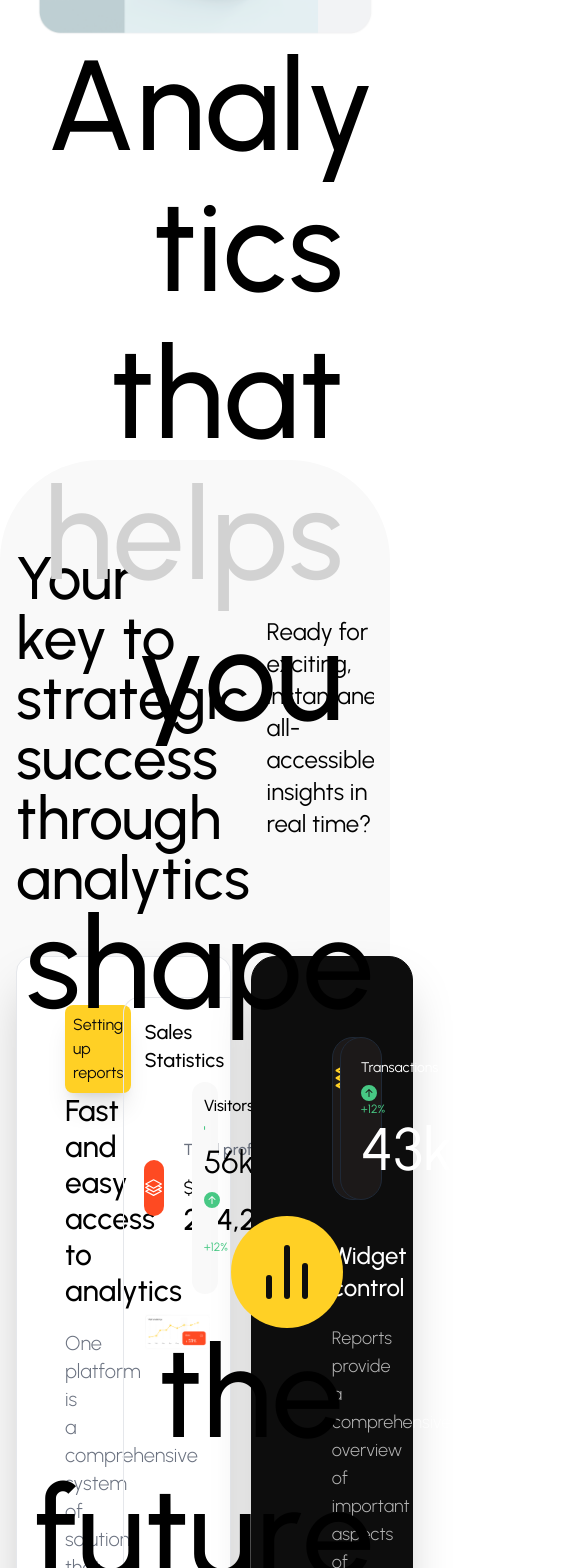
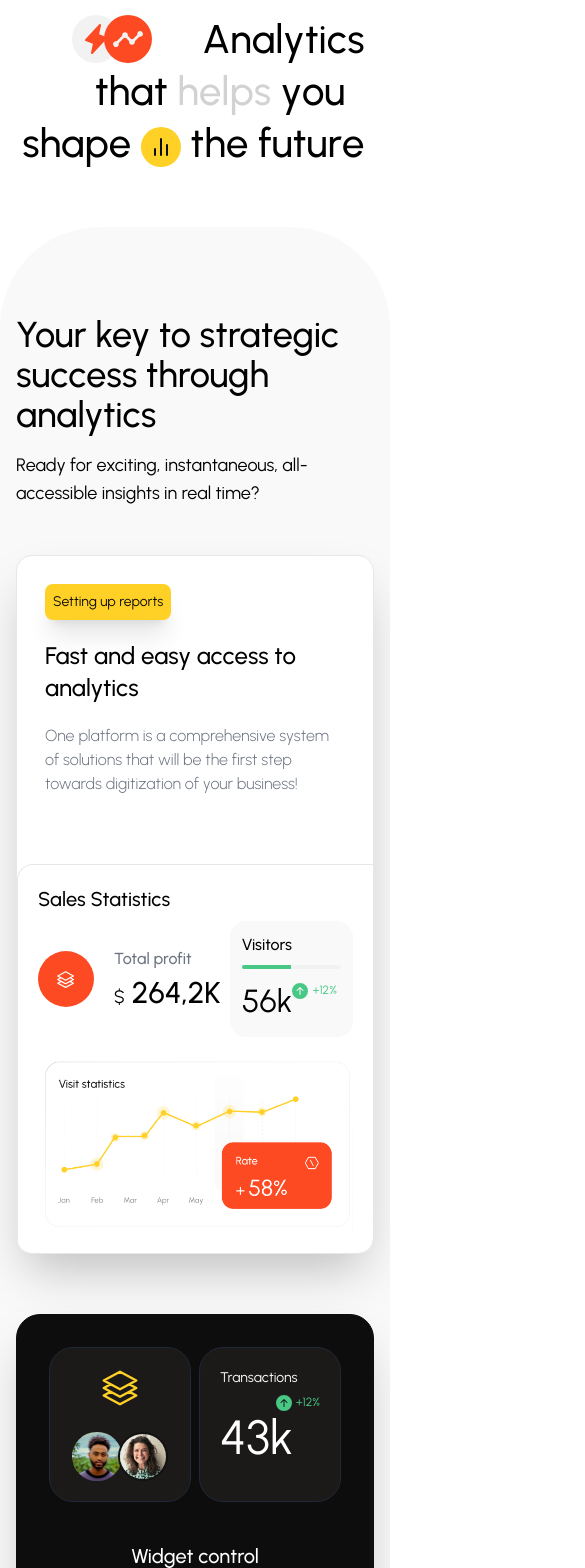
Before and after one commit to i-Mhyke/ramos-moniepoint, a Next.js app: page / in a window 390 px wide. Shown: the part 360-1928 px from the top of the page, 585 px wide, since content can reach past the window. Built offline with nearby package versions, Linux system fonts and the light colour scheme.

Commit message:
update hero

```diff
--- a/src/components/commons/AppContainer/index.tsx
+++ b/src/components/commons/AppContainer/index.tsx
@@ -13,7 +13,7 @@ export const AppContainer = React.forwardRef<HTMLDivElement, AppContainerProps>(
       <div
         {...props}
         ref={ref}
-        className={cn('container max-w-[1440px] mx-auto px-4 sm:px-7 md:px-10 lg:px-14', className)}
+        className={cn('container max-w-[1440px] mx-auto px-4 sm:px-7 md:px-10 lg:px-8 xl:px-14', className)}
       >
         {children}
       </div>
--- a/src/components/layouts/GetStartedSection.tsx
+++ b/src/components/layouts/GetStartedSection.tsx
@@ -33,7 +33,7 @@ export const GetStartedSection = () => {
                 </div>
             </Animate>
             <div className="max-w-2xl text-center">
-                <h1 className="text-[8rem] font-medium mt-3 text-nowrap">
+                <h1 className="max-lg:text-[3rem] text-[8rem] font-medium mt-3 text-nowrap">
                     <WordAnimate text="Get started" animation={{
                         hidden: {
                             y: 50,
@@ -52,7 +52,7 @@ export const GetStartedSection = () => {
                         },
                     }} />
                 </h1>
-                <p className="text-2xl text-balance text-gray-500">Turn information into advantage! Start using Ramos today. Signup for a free trial.</p>
+                <p className="max-lg:text-lg text-2xl text-balance text-gray-500">Turn information into advantage! Start using Ramos today. Signup for a free trial.</p>
                     <Animate className="" once={false} animation={{
                         hidden: {
                             scale: 0.3,
@@ -69,7 +69,7 @@ export const GetStartedSection = () => {
                         },
 
                     }}>
-                        <div className="flex gap-4 mt-16 justify-center">
+                        <div className="flex gap-4 mt-16 max-lg:flex-col justify-center">
                             <Button variant="light" className="min-w-[200px]">Request a demo</Button>
                             <Button variant="primary" className="min-w-[200px]" >Start for free</Button>
                         </div>
--- a/src/components/layouts/Hero.tsx
+++ b/src/components/layouts/Hero.tsx
@@ -10,8 +10,8 @@ import { Animate } from "../commons/Animations"
 
 export const Hero = () => {
     return (
-        <AppContainer className="h-[90vh] max-h-[720px] pt-20">
-            <div className="mx-auto relative">
+        <AppContainer className="max-lg:h-auto h-[90vh] lg:max-h-[720px] pt-20 max-lg:pb-14">
+            <div className="mx-auto relative max-lg:flex max-lg:flex-col">
                 <div className="float-right ml-5 relative">
                     <div className="w-[3rem] h-[3rem] flex justify-center items-center bg-primary rounded-full absolute -top-3 -left-3 shadow-lg z-10">
                         <FaPlay size='1.1rem' className="fill-white" />
@@ -39,7 +39,7 @@ export const Hero = () => {
                         </Animate>
                 </div>
                 <div className="relative">
-                    <div className="h-[7rem] flex items-center mt-5 absolute top-0 left-36">
+                    <div className="max-lg:h-[3rem] h-[7rem] flex items-center mt-5 absolute top-0 max-lg:left-14 lg:left-36">
                         <Animate animation={{
                             hidden: {
                                 scale: 0.2,
@@ -54,7 +54,7 @@ export const Hero = () => {
                                 }
                             },
                         }}>
-                            <PiLightningFill size="7rem" className="text-primary rounded-full p-5 bg-[#f2f2f2]" />
+                            <PiLightningFill className="text-primary max-lg:text-[3rem] text-[7rem] rounded-full max-lg:p-2 p-5 bg-[#f2f2f2]" />
                         </Animate>
                         <Animate animation={{
                             hidden: {
@@ -70,10 +70,10 @@ export const Hero = () => {
                                 }
                             },
                         }}>
-                            <IoAnalyticsSharp size="7rem" className="text-[#f2f2f2] rounded-full p-5 bg-primary -ml-4" />
+                            <IoAnalyticsSharp className="text-[#f2f2f2] max-lg:text-[3rem] text-[7rem] rounded-full max-lg:p-2 p-5 bg-primary -ml-4" />
                         </Animate>
                     </div>
-                    <h1 className="text-[8rem] leading-[1.1] font-medium mt-5 text-right overflow-y-hidden-hidden">
+                    <h1 className="max-lg:text-[2.5rem] text-[8rem] max-lg:leading-[1.2] leading-[1.1] font-medium mt-5 text-right overflow-y-hidden-hidden">
                         <TextAnimate text="Analytics" className="" />
                         <br />
                         <TextAnimate text="that helps you" styleIndex={{
@@ -83,7 +83,7 @@ export const Hero = () => {
                         &nbsp;&nbsp;
                         <br />
                         <TextAnimate text="shape" />
-                        <Animate className="inline-flex relative -bottom-2" animation={{
+                        <Animate className="inline-flex relative max-lg:bottom-1 -bottom-2" animation={{
                             hidden: {
                                 scale: 0.1,
                             },
@@ -96,10 +96,22 @@ export const Hero = () => {
                                 }
                             },
                         }}>
-                            <FiBarChart2 size="7rem" className="text-dark rounded-full p-5 bg-secondary inline" />
+                            <FiBarChart2 className="text-dark max-lg:text-[2.5rem] text-[7rem] rounded-full max-lg:p-2 p-5 bg-secondary inline" />
                         </Animate>
                         &nbsp;
-                        <TextAnimate text="the future" animationDelay={0.5} animation={{
+                        {/* <TextAnimate className="lg:hidden" text="now" animationDelay={0.5} animation={{
+                                hidden: {
+                                    y: 200,
+                                },
+                                visible: {
+                                    y: 0,
+                                    transition: {
+                                        duration: 1,
+                                        ease: "easeInOut",
+                                    }
+                                },
+                            }} /> */}
+                        <TextAnimate text="the future" animationDelay={0.8} animation={{
                                 hidden: {
                                     y: 200,
                                 },
--- a/src/components/layouts/MetricsSection.tsx
+++ b/src/components/layouts/MetricsSection.tsx
@@ -27,8 +27,8 @@ export const MetricsSection = () => {
     return (
         <div className="bg-light rounded-t-[100px] rounded-b-[100px]">
             <AppContainer className="py-20">
-                <div className="flex justify-between items-center">
-                    <div className="w-[70%]">
+                <div className="flex max-lg:flex-col justify-between items-center">
+                    <div className="max-lg:w-full w-[70%]">
                         <Animate className="overflow-hidden py-2" animation={{
                             hidden: {
                                 y: 100,
@@ -42,12 +42,12 @@ export const MetricsSection = () => {
                                 }
                             },
                         }}>
-                            <h3 className="text-6xl font-medium text-balance">
+                            <h3 className="text-6xl max-lg:text-4xl font-medium lg:text-balance">
                                 Your key to strategic success through analytics
                             </h3>
                         </Animate>
                     </div>
-                    <div className="w-[30%] flex justify-end">
+                    <div className="max-lg:w-full w-[30%] flex justify-end">
                         <Animate className="overflow-hidden py-2" animation={{
                             hidden: {
                                 y: 100,
@@ -62,13 +62,13 @@ export const MetricsSection = () => {
                                 }
                             },
                         }}>
-                            <p className="text-balance text-2xl">Ready for exciting, instantaneous, all-accessible insights in real time?</p>
+                            <p className="lg:text-balance text-2xl max-lg:text-lg ">Ready for exciting, instantaneous, all-accessible insights in real time?</p>
                         </Animate>
                     </div>
                 </div>
-                <div className="flex justify-between gap-5" ref={ref} >
-                    <div className="w-[60%] rounded-2xl bg-white border border-gray-200 mt-10 flex shadow-2xl">
-                        <div className="p-12 w-6/12 flex flex-col">
+                <div className="flex max-lg:flex-col justify-between gap-5" ref={ref} >
+                    <div className="max-lg:w-full w-[60%] rounded-2xl bg-white border border-gray-200 mt-10 flex max-lg:flex-col shadow-2xl">
+                        <div className="p-12 max-lg:p-7 max-lg:w-full w-6/12 flex flex-col">
                             <Animate className="" animation={{
                                 hidden: {
                                     scale: 0.5
@@ -81,12 +81,12 @@ export const MetricsSection = () => {
                                     }
                                 },
                             }}>
-                                <div className="bg-secondary w-fit shadow-xl text-dark p-2 rounded-lg">
+                                <div className="bg-secondary w-fit shadow-xl text-dark p-2 rounded-lg max-lg:mb-5 max-lg:text-sm">
                                     Setting up reports
                                 </div>
                             </Animate>
                             <div className="flex-1 flex flex-col justify-end">
-                                <h4 className="text-3xl font-medium">Fast and easy access to analytics</h4>
+                                <h4 className="text-3xl max-lg:text-2xl font-medium">Fast and easy access to analytics</h4>
                                 <Animate className="" viewDelay={0.5} animation={{
                                     hidden: {
                                         opacity: 0.1,
@@ -103,11 +103,11 @@ export const MetricsSection = () => {
                                         }
                                     },
                                 }}>
-                                    <p className="text-xl mt-5 text-gray-500 font-light">One platform is a comprehensive system of solutions that will be the first step towards digitization of your business!</p>
+                                    <p className="max-lg:text-base text-xl mt-5 text-gray-500 font-light">One platform is a comprehensive system of solutions that will be the first step towards digitization of your business!</p>
                                 </Animate>
                             </div>
                         </div>
-                        <div className="p-5 mt-10 border-t border-l rounded-tl-2xl border-gray-200 w-6/12">
+                        <div className="p-5 mt-10 border-t border-l rounded-tl-2xl border-gray-200 w-6/12 max-lg:w-full">
                             <h5 className="text-xl font-medium">Sales Statistics</h5>
                             <Animate className="" viewDelay={0.5} animation={{
                                 hidden: {
@@ -171,7 +171,7 @@ export const MetricsSection = () => {
                             </Animate>
                         </div>
                     </div>
-                    <div className="w-[40%] rounded-3xl bg-dark border border-dark mt-10 p-20 shadow-2xl">
+                    <div className="max-lg:w-full w-[40%] rounded-3xl bg-dark border border-dark mt-10 max-lg:p-8 p-20 shadow-2xl">
                         <div className="grid grid-cols-2 gap-2">
                             <div className="bg-[#1c1919] rounded-3xl border border-gray-800 p-5 flex flex-col items-center">
                                 <HiOutlineSquare3Stack3D size="2.5rem" className="text-secondary" />
@@ -198,12 +198,12 @@ export const MetricsSection = () => {
                                         <BsFillArrowUpCircleFill size="1rem" className="inline mr-1" />
                                         +12%
                                     </sup>
-                                    <h2 className="text-6xl font-base mt-2 text-white"><CounterAnimation value={43} />k</h2>
+                                    <h2 className="max-lg:text-5xl text-6xl font-base mt-2 text-white"><CounterAnimation value={43} />k</h2>
                                 </div>
                             </Animate>
                         </div>
                         <div className="mt-10 text-center">
-                        <h4 className="font-medium text-white text-2xl mb-5">Widget control</h4>
+                        <h4 className="font-medium text-white max-lg:text-xl text-2xl mb-5">Widget control</h4>
 
                             <Animate className="" viewDelay={0.5} animation={{
                                 hidden: {
@@ -221,12 +221,12 @@ export const MetricsSection = () => {
                                     }
                                 },
                             }}>
-                                <p className="text-white/70 font-light text-lg">Reports provide a comprehensive overview of important aspects of web analytics</p>
+                                <p className="text-white/70 font-light text-lg max-lg:text-base">Reports provide a comprehensive overview of important aspects of web analytics</p>
                             </Animate>
                         </div>
                     </div>
                 </div>
-                <div className="flex w-[60%] mx-auto items-center mt-16 relative">
+                <div className="max-lg:w-full flex max-lg:flex-col w-[60%] mx-auto items-center max-lg:mt-10 mt-16 px-5 relative">
                     <p className="text-3xl font-medium mr-2 relative -bottom-8 text-nowrap">Up to</p>
                     <h1 className="text-[8rem] font-medium mr-2">45%</h1>
                     <Animate className="" viewDelay={0.5} animation={{
--- a/src/components/navigation/NavBar.tsx
+++ b/src/components/navigation/NavBar.tsx
@@ -49,7 +49,7 @@ export const NavBar = () => {
                         <h4 className="font-semibold ml-1 text-lg">ramos</h4>
                     </div>
                 </Animate>
-                <Animate className="" viewDelay={0} once={true} animation={{
+                <Animate className="max-lg:hidden" viewDelay={0} once={true} animation={{
                         hidden: {
                             y: 50,
                         },
```
Also changed, not shown: src/app/globals.css (+10 -0 lines), src/components/layouts/DataControl.tsx (+16 -16 lines), src/components/layouts/EfficiencySection.tsx (+8 -8 lines), src/components/layouts/InsightsSection.tsx (+14 -14 lines), src/components/navigation/Footer.tsx (+10 -10 lines).
